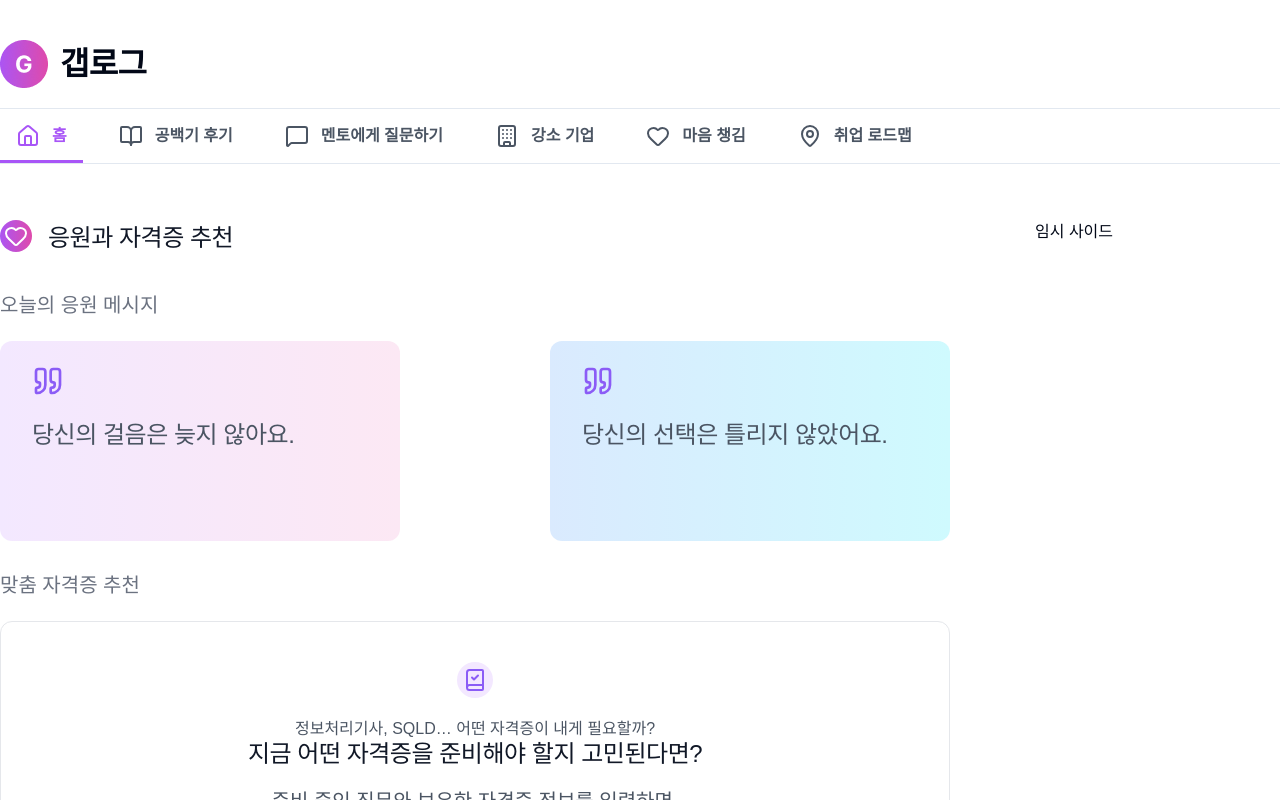
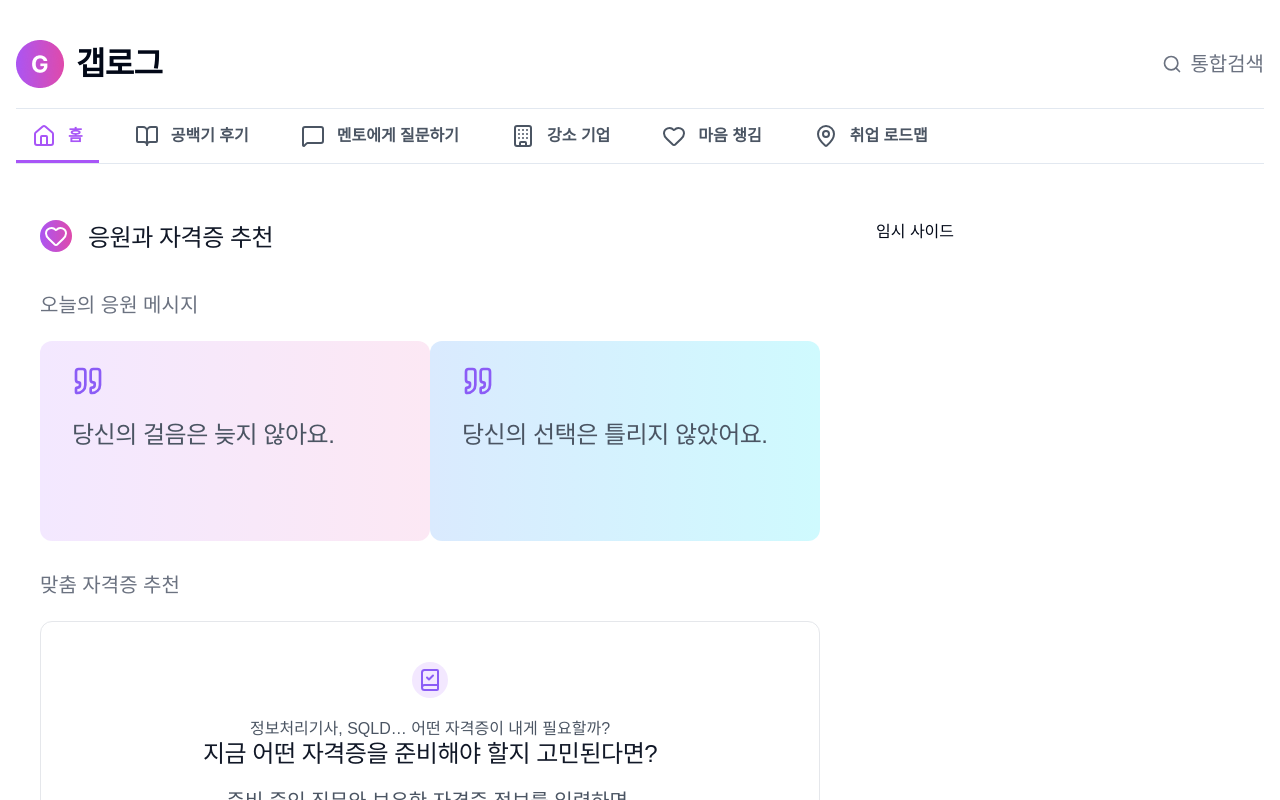
Before and after one commit to GapLog-2025/gaplog, a React (Vite) app in the folder frontend/: page / in a window 1280 px wide. Shown: the top 800 px of the page. Built offline with nearby package versions, Linux system fonts and the light colour scheme; a web font is replaced by a local one.

Commit message:
style: 반응형(데스크탑 기준) 레이아웃 수정 완료

```diff
--- a/frontend/src/components/Aside.tsx
+++ b/frontend/src/components/Aside.tsx
@@ -2,6 +2,8 @@ import React from 'react';
 
 export default function Aside({ children }: { children: React.ReactNode }) {
   return (
-    <aside className="min-w-[405px] flex flex-col gap-6">{children}</aside>
+    <aside className="w-full lg:min-w-[30%] flex flex-col gap-6">
+      {children}
+    </aside>
   );
 }
--- a/frontend/src/components/Header.tsx
+++ b/frontend/src/components/Header.tsx
@@ -22,10 +22,10 @@ const tabs = [
 
 function Header() {
   return (
-    <header className="w-full bg-white mx-auto">
+    <header className="w-full bg-white mx-auto px-4">
       {/* 홈 로고 & 통합 검색 */}
       <div className="w-full border-b border-border">
-        <div className="mx-auto flex justify-between items-center max-w-[1440px] pt-10 pb-5">
+        <div className="mx-auto flex justify-between items-center w-full lg:max-w-[1440px] pt-10 pb-5">
           {/* 로고 부분 */}
           <NavLink to="/" className="flex items-center gap-3">
             <img src="/gaplog_icon.png" alt="갭로그 로고" />
--- a/frontend/src/components/Layout.tsx
+++ b/frontend/src/components/Layout.tsx
@@ -9,13 +9,13 @@ interface LayoutProps {
 
 export default function Layout({ children, aside }: LayoutProps) {
   return (
-    <div className="flex flex-col h-screen ">
+    <div className="flex flex-col w-screen h-screen ">
       {/* Header */}
       <Header />
       {/* Body */}
-      <div className="flex flex-1 w-[1440px] pt-14 mx-auto justify-between ">
+      <div className="flex flex-1 justify-center pt-14 mx-auto gap-14 w-full px-4 lg:px-10 min-w-[1024px] lg:max-w-[1440px] ">
         {/* Main Content Area */}
-        <main className="flex-none min-w-[950px]">{children}</main>
+        <main className="flex-none w-[665px] lg:min-w-[65%]">{children}</main>
         {/* Right Aside (optional) */}
         {aside && <Aside>{aside}</Aside>}
       </div>
```
